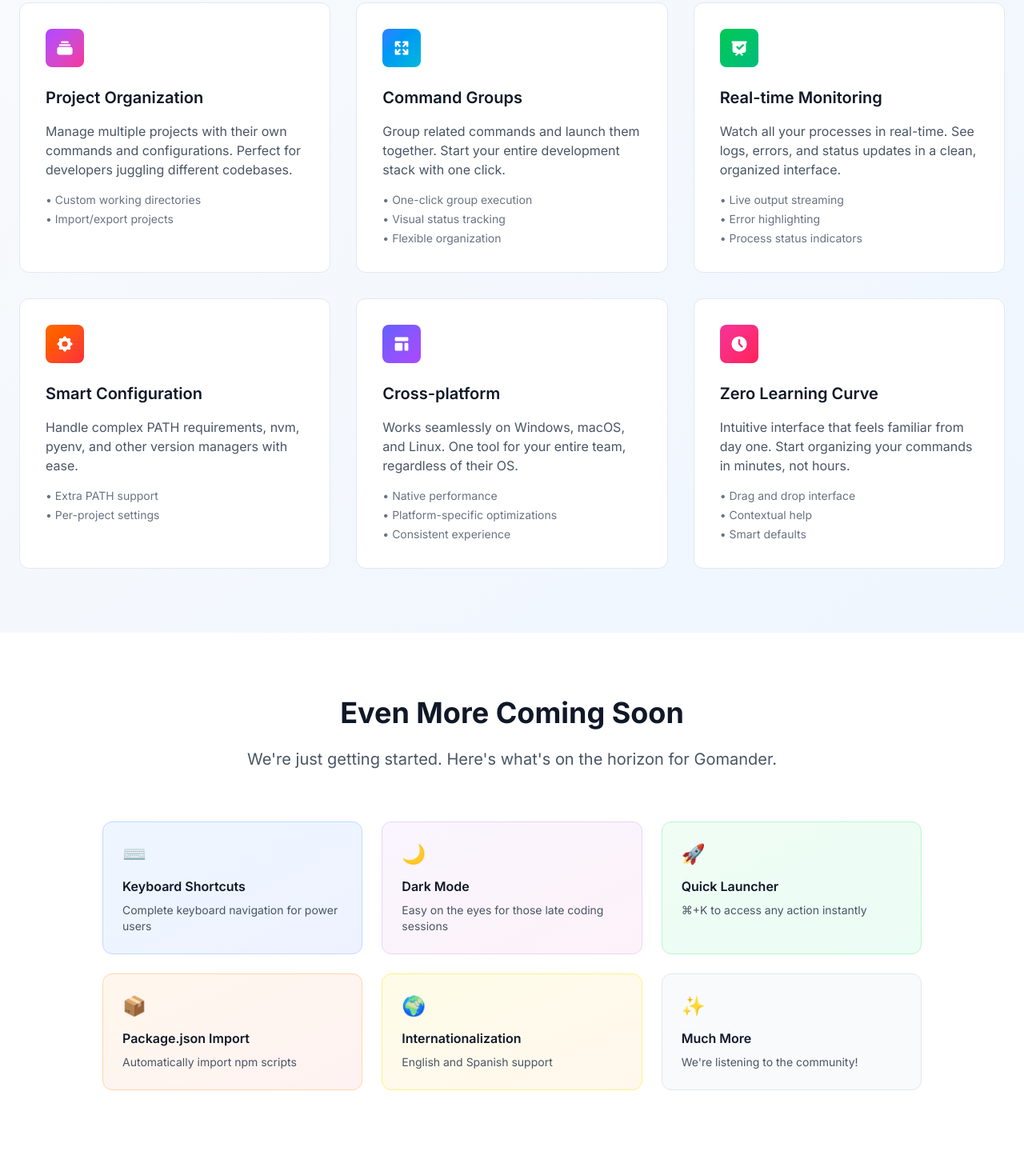
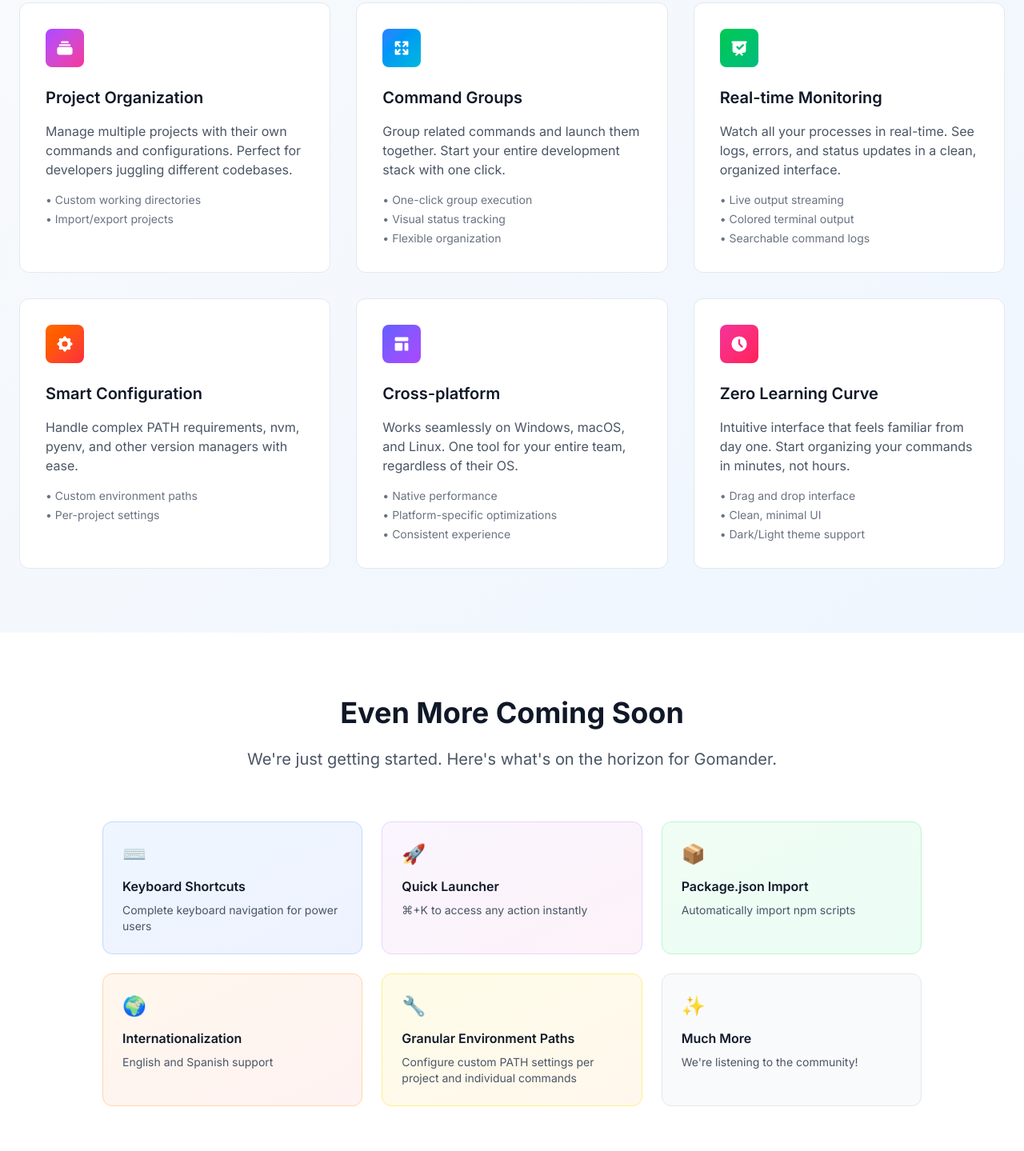
Before and after one commit to lazylabz/gomander, an Astro site: page / in a window 1280 px wide. Shown: the part 1701-3140 px from the top of the page at 80% size. Built offline with nearby package versions, Linux system fonts and the light colour scheme; Astro itself is replaced by a stand-in of ours.

Commit message:
feat: update features and roadmap to match current state

```diff
--- a/src/sections/ComingSoonSection/ComingSoonSection.astro
+++ b/src/sections/ComingSoonSection/ComingSoonSection.astro
@@ -20,30 +20,30 @@ import ComingSoonSubtitle from "./components/ComingSoonSubtitle.astro";
 
             <ComingSoonCard
                 variant="purple"
-                icon="🌙"
-                title="Dark Mode"
-                description="Easy on the eyes for those late coding sessions"
-            />
-
-            <ComingSoonCard
-                variant="green"
                 icon="🚀"
                 title="Quick Launcher"
                 description="⌘+K to access any action instantly"
             />
 
             <ComingSoonCard
-                variant="orange"
+                variant="green"
                 icon="📦"
                 title="Package.json Import"
                 description="Automatically import npm scripts"
             />
 
             <ComingSoonCard
-                variant="yellow"
+                variant="orange"
                 icon="🌍"
                 title="Internationalization"
                 description="English and Spanish support"
+            />
+
+            <ComingSoonCard
+                variant="yellow"
+                icon="🔧"
+                title="Granular Environment Paths"
+                description="Configure custom PATH settings per project and individual commands"
             />
 
             <ComingSoonCard
--- a/src/sections/FeaturesSection/FeaturesSection.astro
+++ b/src/sections/FeaturesSection/FeaturesSection.astro
@@ -39,8 +39,8 @@ import FeatureCard from "./components/FeatureCard.astro";
                 description="Watch all your processes in real-time. See logs, errors, and status updates in a clean, organized interface."
                 features={[
                     "Live output streaming",
-                    "Error highlighting",
-                    "Process status indicators"
+                    "Colored terminal output",
+                    "Searchable command logs"
                 ]}
             />
 
@@ -49,7 +49,7 @@ import FeatureCard from "./components/FeatureCard.astro";
                 title="Smart Configuration"
                 description="Handle complex PATH requirements, nvm, pyenv, and other version managers with ease."
                 features={[
-                    "Extra PATH support",
+                    "Custom environment paths",
                     "Per-project settings"
                 ]}
             />
@@ -71,8 +71,8 @@ import FeatureCard from "./components/FeatureCard.astro";
                 description="Intuitive interface that feels familiar from day one. Start organizing your commands in minutes, not hours."
                 features={[
                     "Drag and drop interface",
-                    "Contextual help",
-                    "Smart defaults"
+                    "Clean, minimal UI",
+                    "Dark/Light theme support"
                 ]}
             />
         </div>
```
